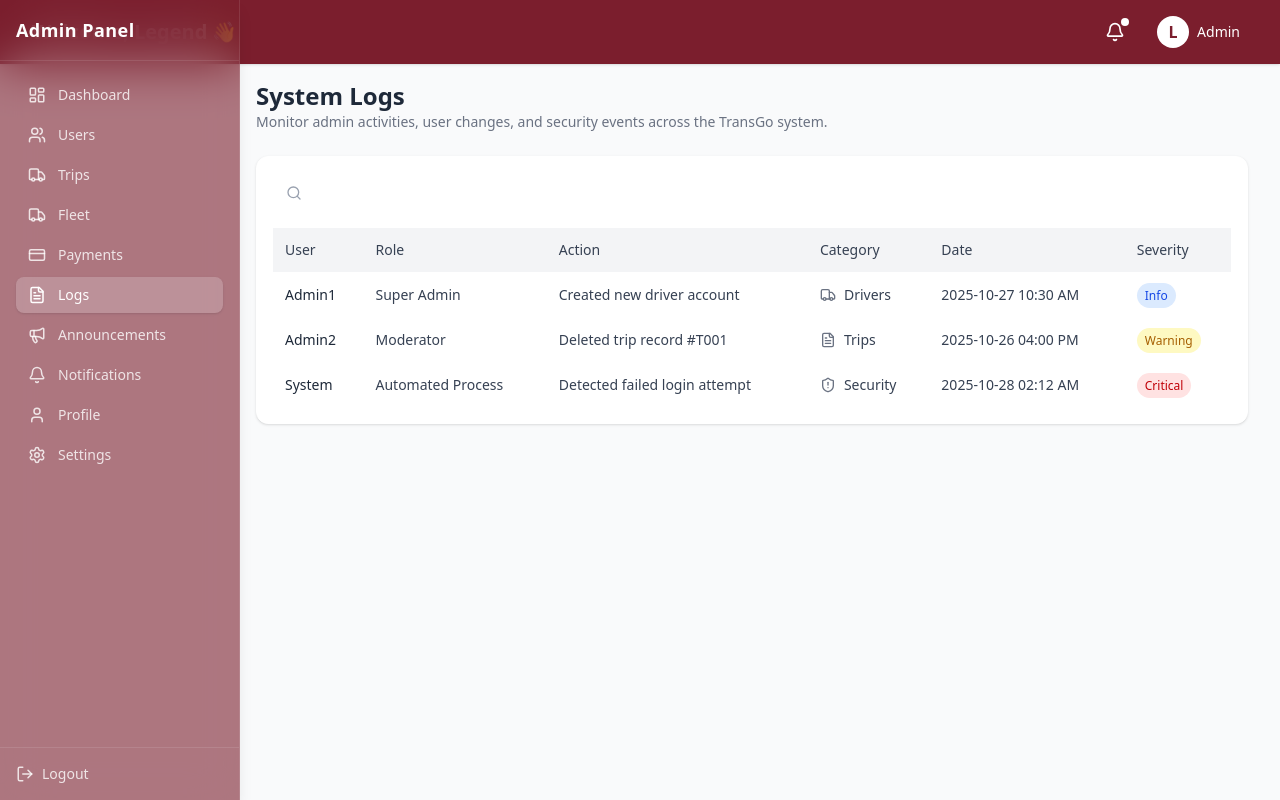
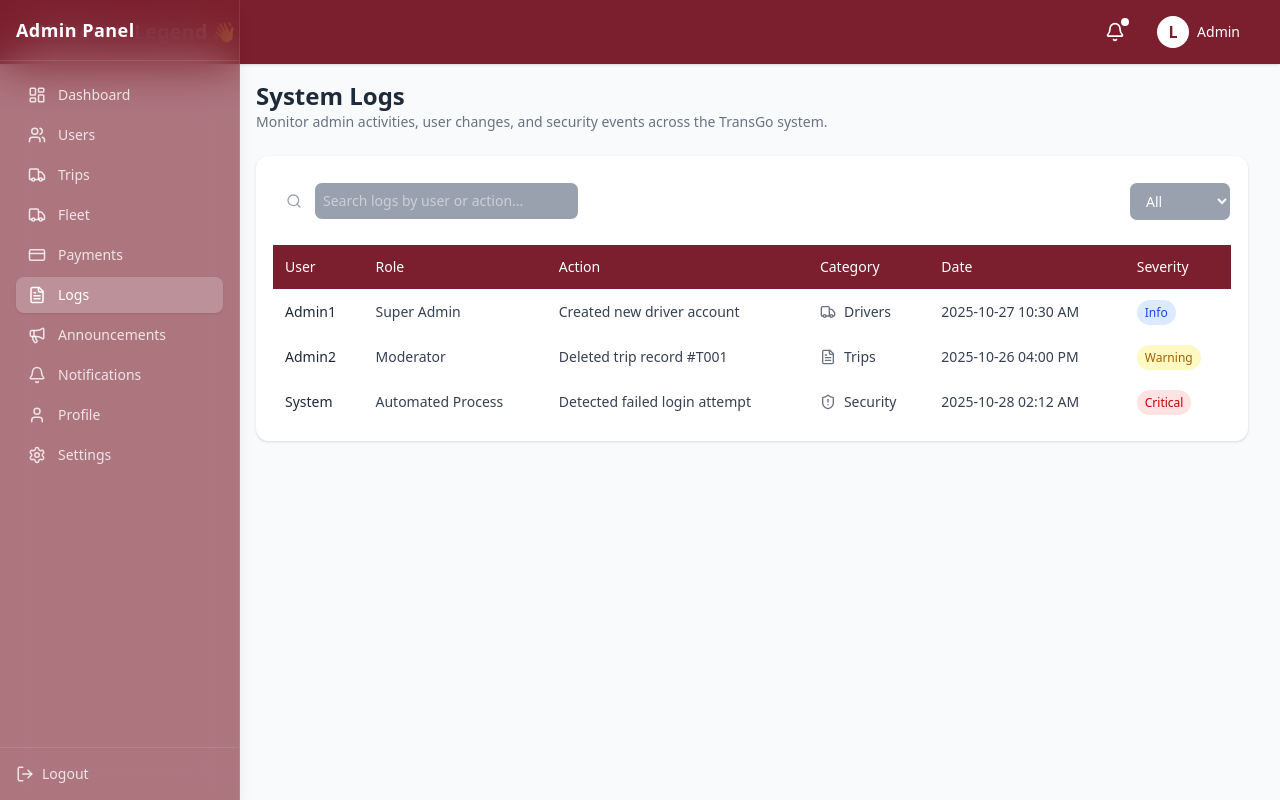
Before and after one commit to ABABUOTURI/TransGo, a Next.js app: page /admin/logs in a window 1280 px wide. Built offline with nearby package versions, Linux system fonts and the light colour scheme.

Commit message:
adjusting colors in the page

```diff
--- a/src/app/admin/components/LogsTable.tsx
+++ b/src/app/admin/components/LogsTable.tsx
@@ -71,7 +71,7 @@ export default function LogsTable() {
             placeholder="Search logs by user or action..."
             value={search}
             onChange={(e) => setSearch(e.target.value)}
-            className="flex-1 outline-none text-sm"
+            className="flex-1 outline-none text-sm bg-gray-400 border rounded-lg px-2 py-2"
           />
         </div>
 
@@ -79,7 +79,7 @@ export default function LogsTable() {
           <select
             value={filter}
             onChange={(e) => setFilter(e.target.value)}
-            className="border rounded-lg px-3 py-2 text-sm outline-none bg-white"
+            className="border rounded-lg px-3 py-2 text-sm outline-none bg-gray-400"
           >
             {severities.map((s) => (
               <option key={s}>{s}</option>
@@ -92,13 +92,13 @@ export default function LogsTable() {
       <div className="overflow-x-auto">
         <table className="w-full border-collapse text-sm">
           <thead>
-            <tr className="text-left bg-gray-100">
-              <th className="p-3 font-medium text-gray-700">User</th>
-              <th className="p-3 font-medium text-gray-700">Role</th>
-              <th className="p-3 font-medium text-gray-700">Action</th>
-              <th className="p-3 font-medium text-gray-700">Category</th>
-              <th className="p-3 font-medium text-gray-700">Date</th>
-              <th className="p-3 font-medium text-gray-700">Severity</th>
+            <tr className="text-left bg-[#7B1E2D]">
+              <th className="p-3 font-medium text-white">User</th>
+              <th className="p-3 font-medium text-white">Role</th>
+              <th className="p-3 font-medium text-white">Action</th>
+              <th className="p-3 font-medium text-white">Category</th>
+              <th className="p-3 font-medium text-white">Date</th>
+              <th className="p-3 font-medium text-white">Severity</th>
             </tr>
           </thead>
 
```
